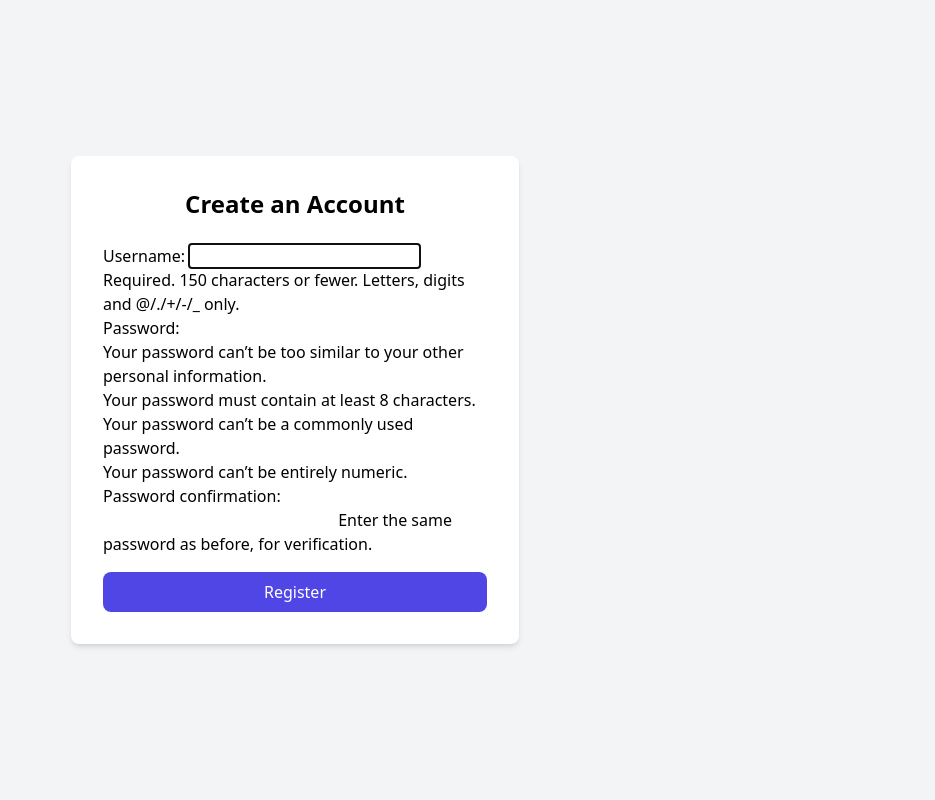
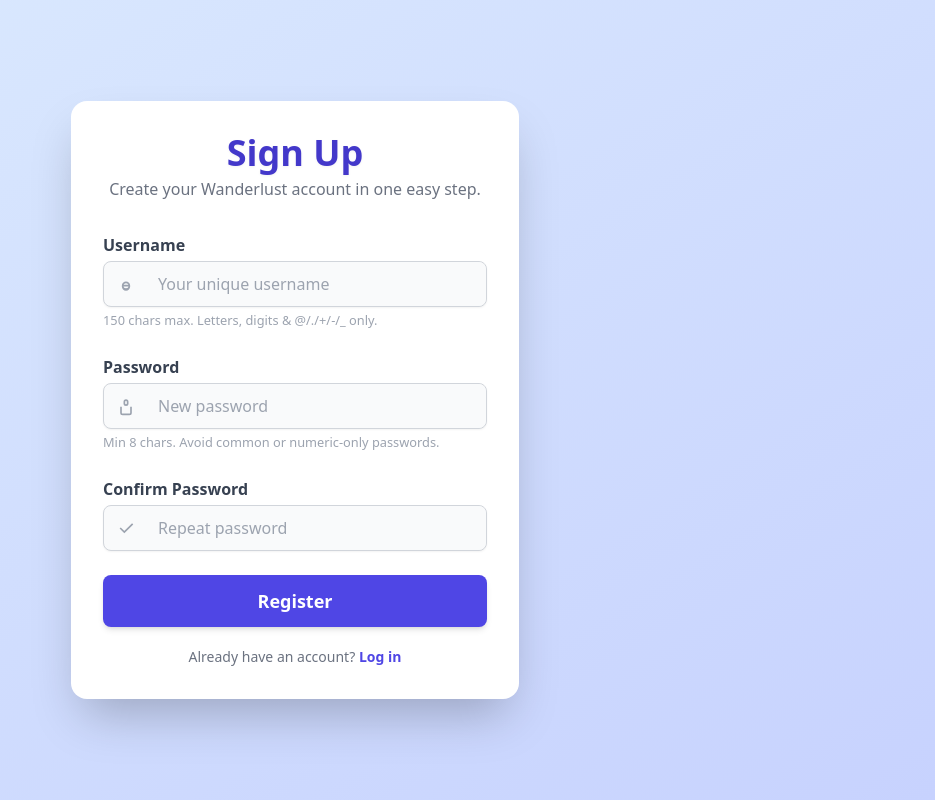
Before and after one commit to Vineet-shukl/Group_Hurricane, a Django app: page /register/ in a window 1280 px wide. Shown: the whole page, without its empty margins (345-1280 px from the left). Run offline with Django 5.2, Linux system fonts and the light colour scheme; some libraries are stand-ins or nearby versions.

Commit message:
updated register.html

```diff
--- a/wanderlust/wanderlust/templates/registration/register.html
+++ b/wanderlust/wanderlust/templates/registration/register.html
@@ -1,17 +1,52 @@
 <!DOCTYPE html>
 <html lang="en">
 <head>
-    <title>Register</title>
-    <script src="https://cdn.tailwindcss.com"></script>
+  <meta charset="UTF-8"/>
+  <meta name="viewport" content="width=device-width, initial-scale=1.0"/>
+  <title>Register</title>
+  <script src="https://cdn.tailwindcss.com"></script>
 </head>
-<body class="bg-gray-100 flex items-center justify-center h-screen">
-    <div class="w-full max-w-md p-8 space-y-6 bg-white rounded-lg shadow-md">
-        <h2 class="text-2xl font-bold text-center">Create an Account</h2>
-        <form method="post">
-            {% csrf_token %}
-            {{ form.as_p }}
-            <button type="submit" class="w-full px-4 py-2 mt-4 text-white bg-indigo-600 rounded-lg hover:bg-indigo-700">Register</button>
-        </form>
-    </div>
+<body class="bg-gradient-to-br from-blue-100 to-indigo-200 min-h-screen flex items-center justify-center">
+  <div class="w-full max-w-md p-8 bg-white rounded-2xl shadow-2xl">
+    <h2 class="text-4xl font-extrabold text-center text-indigo-700 mb-1 drop-shadow-sm">Sign Up</h2>
+    <p class="text-center text-gray-500 mb-8">Create your Wanderlust account in one easy step.</p>
+    <form method="post" class="space-y-6">
+      {% csrf_token %}
+      <div>
+        <label class="font-semibold text-gray-700" for="id_username">Username</label>
+        <div class="mt-1 flex rounded-lg shadow-sm border border-gray-300 focus-within:ring-2 focus-within:ring-indigo-500 bg-gray-50">
+          <span class="inline-flex items-center px-3 text-gray-400">
+            <svg class="w-5 h-5" fill="none" stroke="currentColor" stroke-width="2" viewBox="0 0 24 24"><path d="M16 14a4 4 0 01-8 0m8 0a4 4 0 00-8 0m8 0v1a4 4 0 01-8 0v-1m8 0H8" stroke-linecap="round" stroke-linejoin="round"/></svg>
+          </span>
+          <input type="text" name="username" id="id_username" autocomplete="username" required class="flex-1 block w-full rounded-none rounded-r-lg p-2.5 border-0 bg-gray-50 focus:outline-none focus:bg-white" placeholder="Your unique username"/>
+        </div>
+        <small class="text-gray-400">150 chars max. Letters, digits & @/./+/-/_ only.</small>
+      </div>
+      <div>
+        <label class="font-semibold text-gray-700" for="id_password1">Password</label>
+        <div class="mt-1 flex rounded-lg shadow-sm border border-gray-300 focus-within:ring-2 focus-within:ring-indigo-500 bg-gray-50">
+          <span class="inline-flex items-center px-3 text-gray-400">
+            <svg class="w-5 h-5" fill="none" stroke="currentColor" stroke-width="2" viewBox="0 0 24 24"><path d="M12 11c1.104 0 2-.896 2-2V7a2 2 0 10-4 0v2c0 1.104.896 2 2 2zm6 2v7a2 2 0 01-2 2H8a2 2 0 01-2-2v-7"/></svg>
+          </span>
+          <input type="password" name="password1" id="id_password1" autocomplete="new-password" required class="flex-1 block w-full rounded-none rounded-r-lg p-2.5 border-0 bg-gray-50 focus:outline-none focus:bg-white" placeholder="New password"/>
+        </div>
+        <small class="text-gray-400 block mt-1">Min 8 chars. Avoid common or numeric-only passwords.</small>
+      </div>
+      <div>
+        <label class="font-semibold text-gray-700" for="id_password2">Confirm Password</label>
+        <div class="mt-1 flex rounded-lg shadow-sm border border-gray-300 focus-within:ring-2 focus-within:ring-indigo-500 bg-gray-50">
+          <span class="inline-flex items-center px-3 text-gray-400">
+            <svg class="w-5 h-5" fill="none" stroke="currentColor" stroke-width="2" viewBox="0 0 24 24"><path d="M5 12l5 5L20 7"/></svg>
+          </span>
+          <input type="password" name="password2" id="id_password2" autocomplete="new-password" required class="flex-1 block w-full rounded-none rounded-r-lg p-2.5 border-0 bg-gray-50 focus:outline-none focus:bg-white" placeholder="Repeat password"/>
+        </div>
+      </div>
+      <button type="submit" class="w-full py-3 bg-indigo-600 hover:bg-indigo-700 text-white text-lg rounded-lg shadow-md font-bold transition duration-200">Register</button>
+    </form>
+    <p class="text-sm text-center text-gray-500 mt-5">
+      Already have an account?
+      <a href="{% url 'login' %}" class="text-indigo-600 font-semibold hover:underline">Log in</a>
+    </p>
+  </div>
 </body>
 </html>
```
